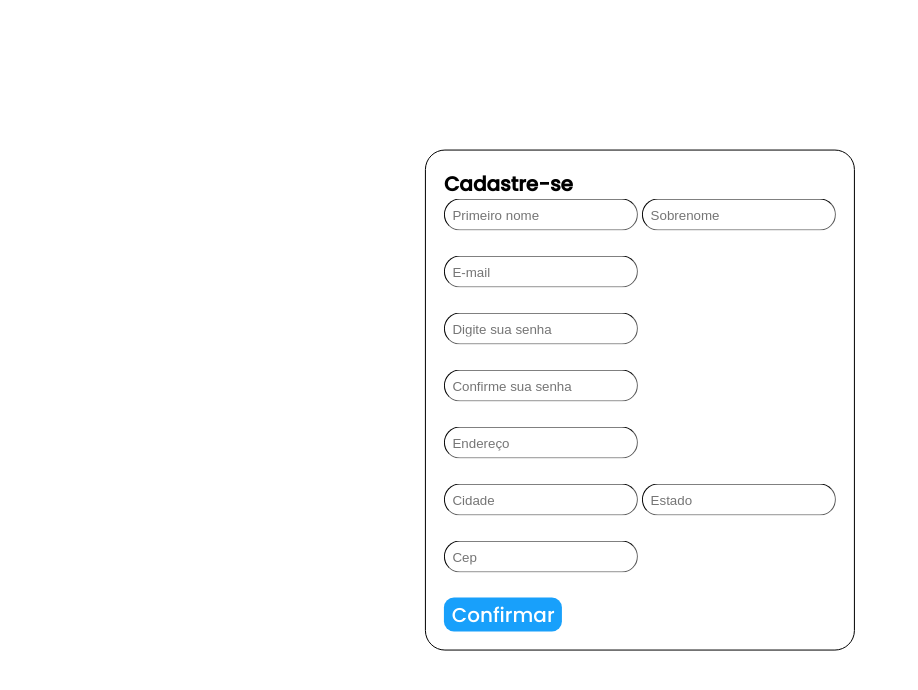
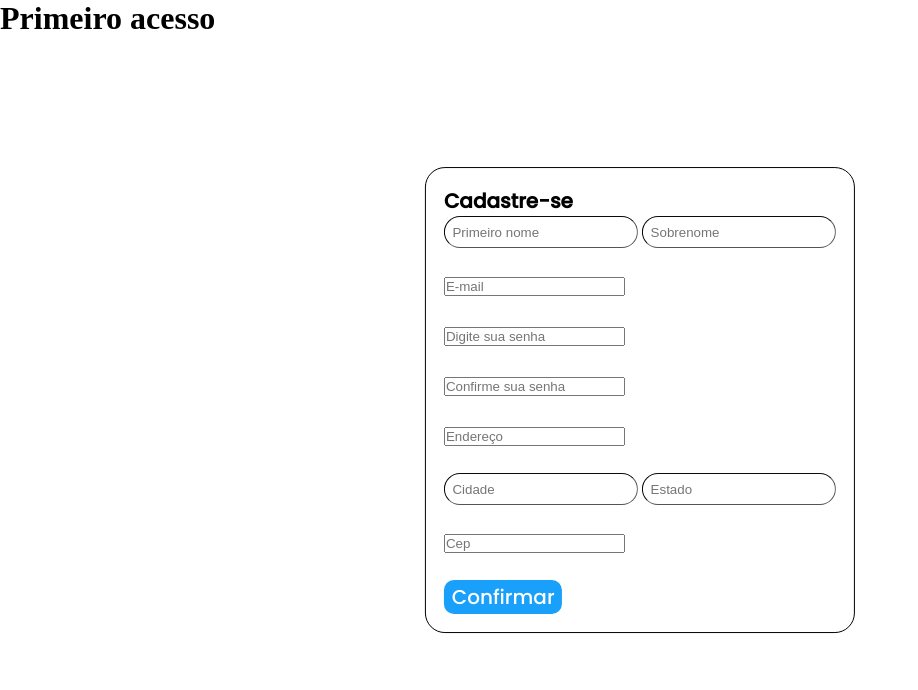
Before and after one commit to ICEI-PUC-Minas-PMV-ADS/TRAIL-Ferramenta-de-check-in--T6--Grupo-01, a plain HTML site: page codigo-fonte/cadastro-gestor.html in a window 1280 px wide. Shown: the whole page, without its empty margins (0-918 px from the left). Drawn offline with Linux system fonts and the light colour scheme.

Commit message:
Atualização

```diff
--- a/codigo-fonte/cadastro-gestor.html
+++ b/codigo-fonte/cadastro-gestor.html
@@ -9,7 +9,7 @@
 </head>
 <body>
     <header>
-    <h1 class="test"> Primeiro acesso
+    <h1 class="texto"> Primeiro acesso
 
     </h1>
 
@@ -20,18 +20,18 @@
                 <input class="caixa" type="text" placeholder="Primeiro nome" >
                 <input class="caixa" type="text" placeholder="Sobrenome">
                 <br><br>
-                <input class="caixa" type="text" placeholder="E-mail">
+                <input class="OP" type="text" placeholder="E-mail">
                 <br><br>
-                <input class="caixa" type="text" placeholder="Digite sua senha">
+                <input class="OP" type="text" placeholder="Digite sua senha">
                 <br><br>
-                <input class="caixa" type="text" placeholder="Confirme sua senha">
+                <input class="OP" type="text" placeholder="Confirme sua senha">
                 <br><br>
-                <input class="caixa" type="text" placeholder="Endereço">
+                <input class="OP" type="text" placeholder="Endereço">
                 <br><br>
                 <input class="caixa" type="text" placeholder="Cidade">
                 <input class="caixa" type="text" placeholder="Estado">
                 <br><br>
-                <input class="caixa" type="text" placeholder="Cep">
+                <input class="OP" type="text" placeholder="Cep">
                 <br><br>
                 <button class="botao">Confirmar</button>
         </section>
```
